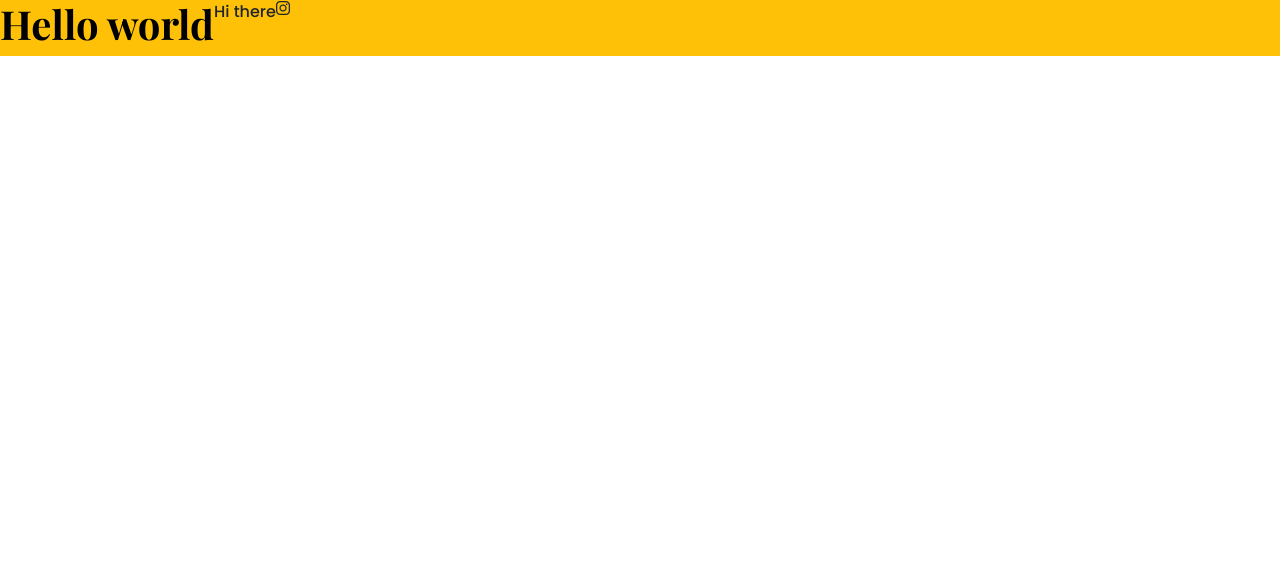
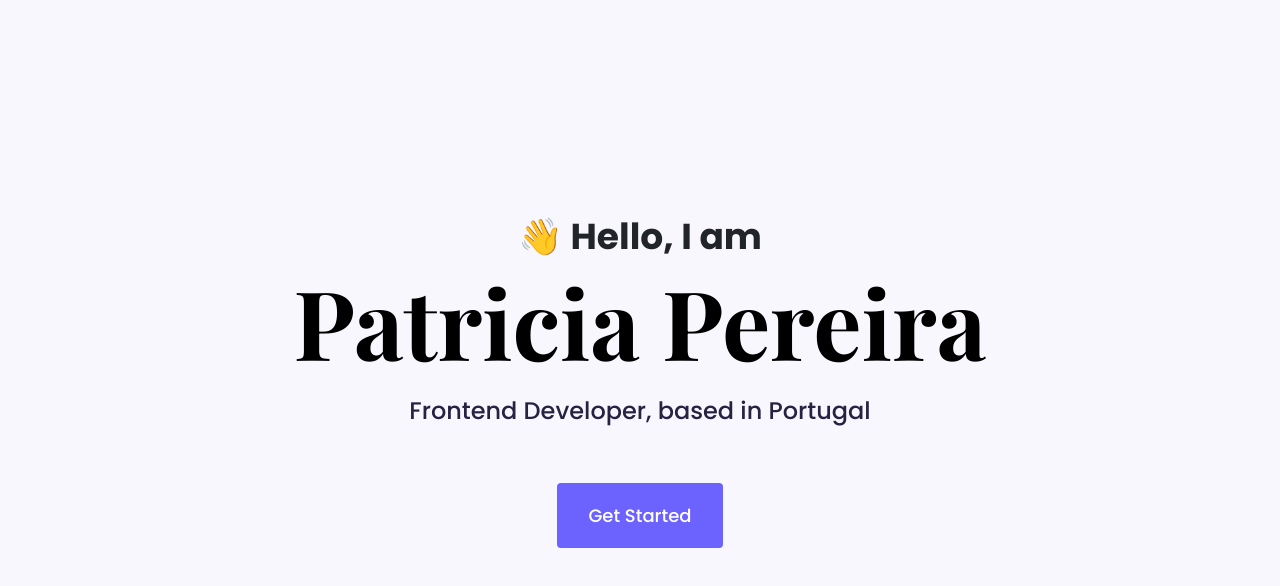
Before and after one commit to NellMn/portfolio-project, a plain HTML site: page index.html in a window 1280 px wide. Drawn offline with nearby package versions, Linux system fonts and the light colour scheme.

Commit message:
Created the homepage hero

```diff
--- a/index.html
+++ b/index.html
@@ -31,10 +31,13 @@
     ></script>
   </head>
   <body>
-    <div class="d-flex bg-warning">
-      <h1>Hello world</h1>
-      <p>Hi there</p>
-      <i class="fa-brands fa-instagram"></i>
+    <div class="hero">
+      <p>👋 Hello, I am</p>
+      <h1>Patricia Pereira</h1>
+      <h2 class="mb-5">Frontend Developer, based in Portugal</h2>
+      <div>
+        <a href="#" class="btn btn-branding">Get Started</a>
+      </div>
     </div>
   </body>
 </html>
--- a/styles/portfolio.css
+++ b/styles/portfolio.css
@@ -1,10 +1,58 @@
-h1 {
+:root {
+  --branding-color: #6c63ff;
+  --secondary-color: #f9f7fe;
+  --heading-font-family: "Playfair Display", serif;
+  --default-font-family: "Poppins", sans-serif;
+}
+
+body {
+  font-family: var(--default-font-family);
+}
+
+h1,
+h2,
+h3,
+h4,
+h5,
+h6 {
   color: black;
-  font-family: "Playfair Display", serif;
+  font-family: var(--heading-font-family);
   font-weight: bold;
 }
 
+h1 {
+  font-size: 96px;
+}
+
 p {
-  font-family: "Poppins", sans-serif;
   font-weight: normal;
 }
+
+.hero {
+  background: var(--secondary-color);
+  text-align: center;
+  padding: 210px 20px;
+}
+
+.hero p {
+  font-weight: bold;
+  font-size: 36px;
+  margin: 0;
+}
+
+.hero h2 {
+  font-family: var(--default-font-family);
+  color: #272142;
+  font-weight: normal;
+  line-height: 2;
+  font-size: 24px;
+}
+
+.btn-branding {
+  background: var(--branding-color);
+  color: white;
+  border-radius: 4px;
+  font-size: 18px;
+  line-height: 27px;
+  padding: 18px 30px;
+}
```
